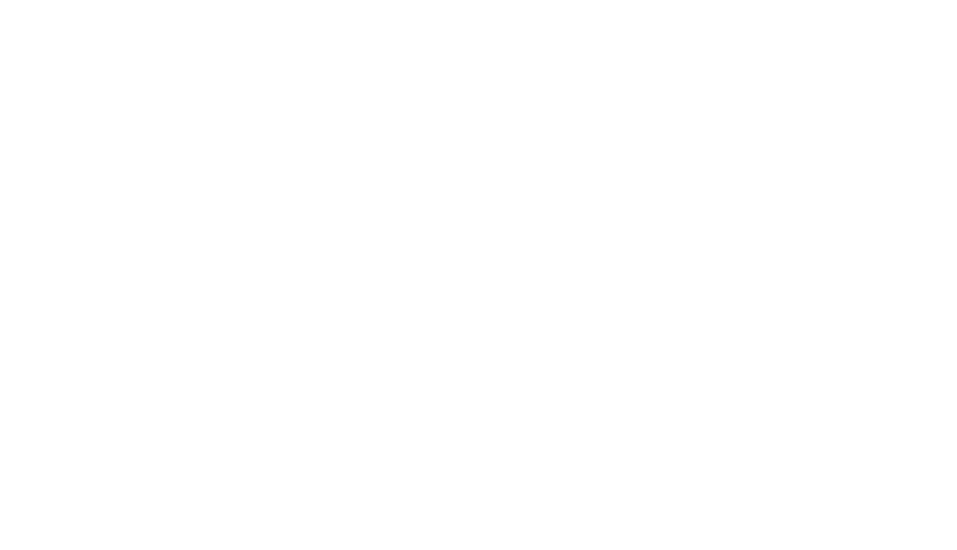
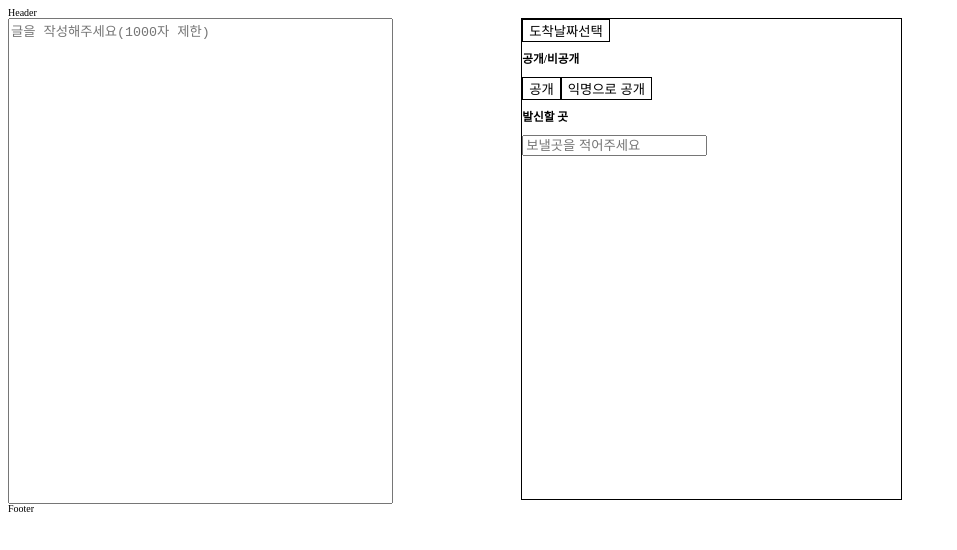
Before and after one commit to KANG0417/deepening-project-B03, a React (Create React App) app: page /WritingLetter in a window 1280 px wide. Shown: the top 550 px of the page, without its empty margins (0-957 px from the left). Built offline with nearby package versions, Linux system fonts and the light colour scheme.

Commit message:
Feature: 기본적 컴포넌트 분리

```diff
--- a/package.json
+++ b/package.json
@@ -17,6 +17,7 @@
     "json-server": "^0.17.4",
     "json-server-auth": "^2.1.0",
     "react": "^18.2.0",
+    "react-datepicker": "^4.25.0",
     "react-dom": "^18.2.0",
     "react-query": "^3.39.3",
     "react-router-dom": "^6.21.1",
--- a/src/App.tsx
+++ b/src/App.tsx
@@ -1,7 +1,7 @@
-import React from "react";
+import Router from "./shared/Router";
 
 function App() {
-  return <div className="App"></div>;
+  return <Router />;
 }
 
 export default App;
--- /dev/null
+++ b/src/components/writingletter/OptionBox.tsx
@@ -0,0 +1,25 @@
+import React from "react";
+import styled from "styled-components";
+const OptionBox = () => {
+  return (
+    <SOptionBox>
+      <SPublicButton>도착날짜선택</SPublicButton>
+      <h3>공개/비공개</h3>
+      <SPublicButton>공개</SPublicButton>
+      <SPublicButton>익명으로 공개</SPublicButton>
+      <h3>발신할 곳</h3>
+      <input placeholder="보낼곳을 적어주세요"></input>
+    </SOptionBox>
+  );
+};
+
+const SOptionBox = styled.div`
+  border: 1px solid;
+  width: 30%;
+  height: 60vh;
+`;
+
+const SPublicButton = styled.button`
+  border: 0.1px solid;
+`;
+export default OptionBox;
--- /dev/null
+++ b/src/components/writingletter/WritingField.tsx
@@ -0,0 +1,13 @@
+import React from "react";
+import styled from "styled-components";
+const WritingField = () => {
+  return <STextArea placeholder="글을 작성해주세요(1000자 제한)" />;
+};
+
+const STextArea = styled.textarea`
+  width: 30%;
+  height: 60vh;
+  resize: none;
+`;
+
+export default WritingField;
--- /dev/null
+++ b/src/pages/WritingLetter.tsx
@@ -0,0 +1,20 @@
+import React from "react";
+import styled from "styled-components";
+import WritingField from "../components/writingletter/WritingField";
+import OptionBox from "../components/writingletter/OptionBox";
+const WritingLetter = () => {
+  return (
+    <>
+      <FieldContainer>
+        <WritingField />
+        <OptionBox />
+      </FieldContainer>
+    </>
+  );
+};
+
+const FieldContainer = styled.div`
+  display: flex;
+  gap: 10vw;
+`;
+export default WritingLetter;
--- a/src/shared/Router.tsx
+++ b/src/shared/Router.tsx
@@ -6,6 +6,7 @@ import LayoutPage from "../pages/LayoutPage";
 import LoginPage from "../pages/LoginPage";
 import JoinPage from "../pages/JoinPage";
 import MainPage from "../pages/MainPage";
+import WritingLetter from "../pages/WritingLetter";
 
 const Router = () => {
   return (
@@ -17,6 +18,7 @@ const Router = () => {
         <Routes>
           <Route element={<LayoutPage />}>
             <Route path="/" element={<MainPage />} />
+            <Route path="/WritingLetter" element={<WritingLetter />} />
           </Route>
           <Route path="/login" element={<LoginPage />} />
           <Route path="/join" element={<JoinPage />} />
```
Also changed, not shown: src/firebase/firebase.config.ts (deleted, +0 -25 lines), 2 other files (tests, documents, lock files or other folders).
